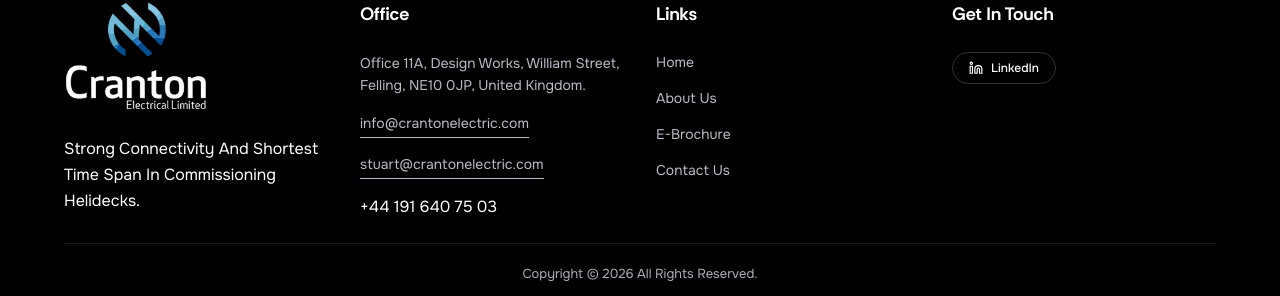
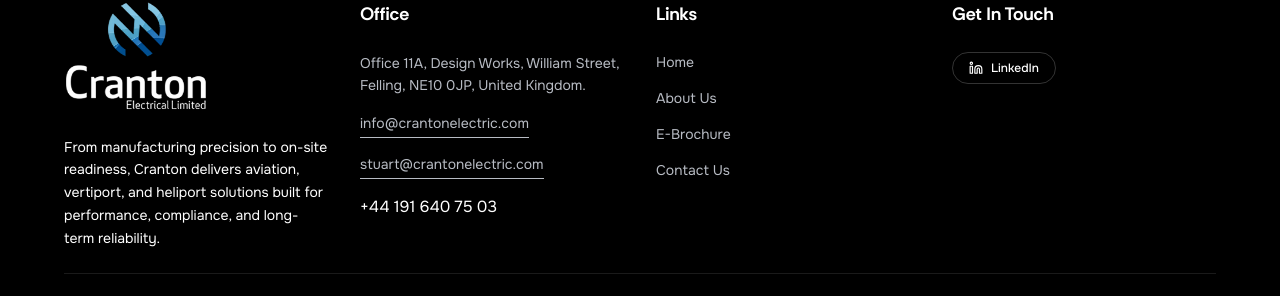
Before and after one commit to developers-xntric/Cranton, a Next.js app: page / in a window 1280 px wide. Shown: the part 5412-5708 px from the top of the page. Built offline with nearby package versions, Linux system fonts and the light colour scheme.

Commit message:
footer content change

```diff
--- a/components/footer.tsx
+++ b/components/footer.tsx
@@ -32,8 +32,8 @@
                                 className="object-contain object-left"
                             />
                         </Link>
-                        <p className="font-onest text-[#FFF] text-sm md:text-base leading-relaxed max-w-[280px]">
-                            Strong Connectivity And Shortest Time Span In Commissioning Helidecks.
+                        <p className="font-onest text-[#FFF] font-normal text-sm md:text-[14px] leading-relaxed max-w-[280px]">
+                            From manufacturing precision to on-site readiness, Cranton delivers aviation, vertiport, and heliport solutions built for performance, compliance, and long-term reliability.
                         </p>
                     </div>
 
```
